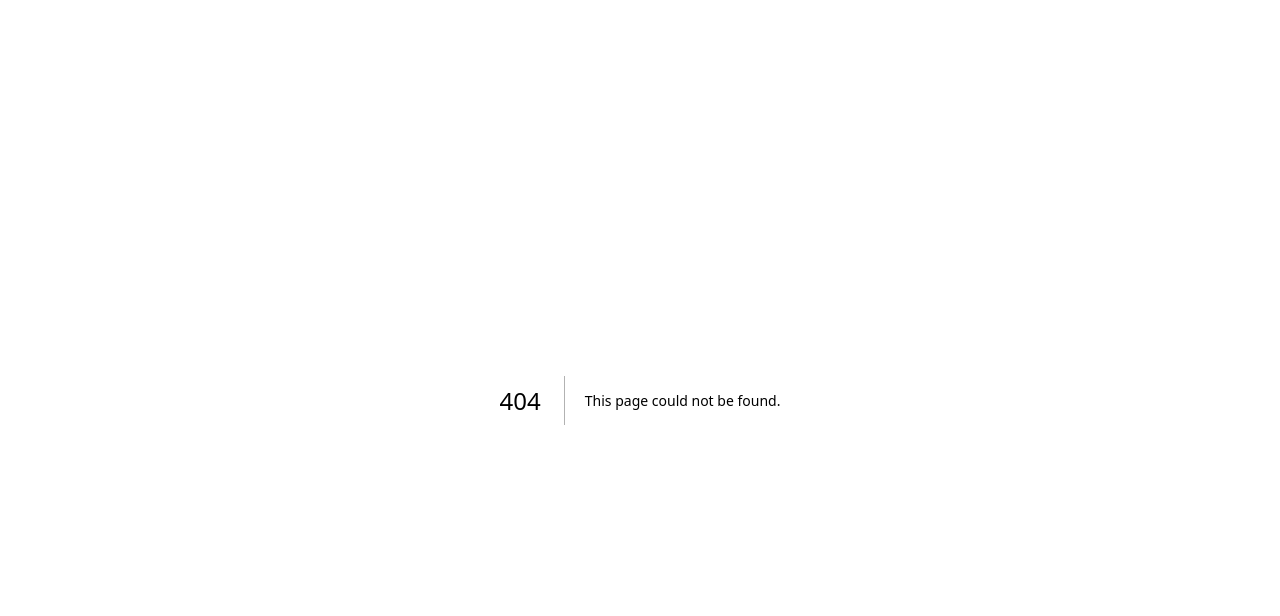
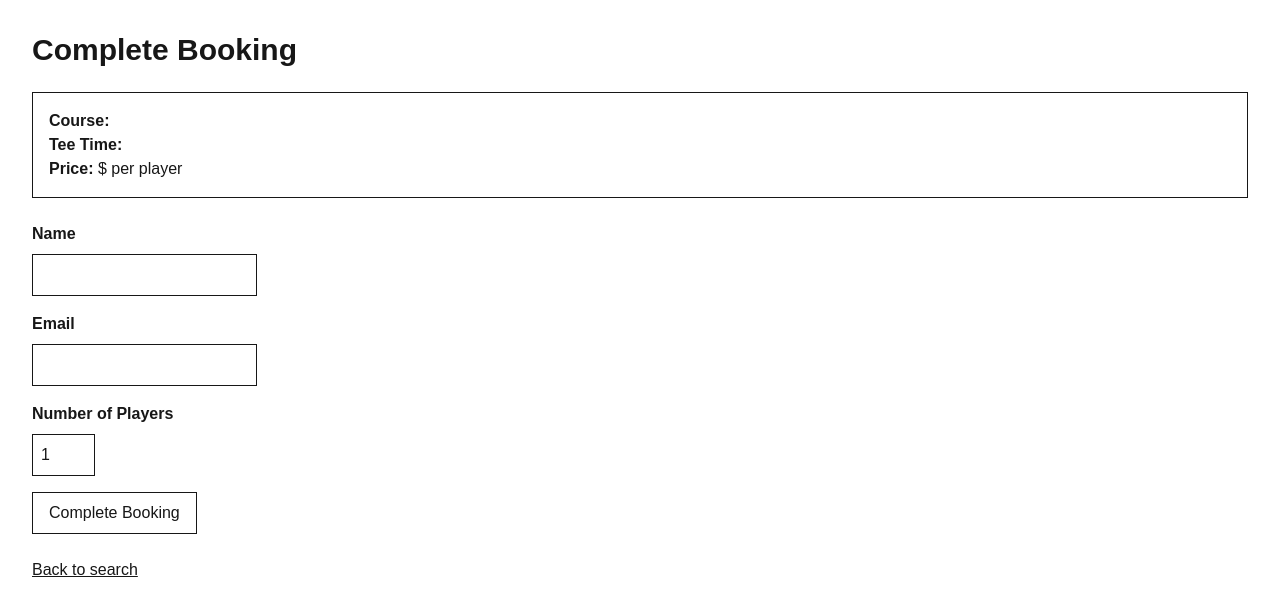
Before and after one commit to evanpaulsmith/golftime-portfolio, a Next.js app: page /booking in a window 1280 px wide. Before the commit this address had no page. Shown: the top 616 px of the page. Built offline with nearby package versions, Linux system fonts and the light colour scheme.

Commit message:
Build booking flow and conversion tracking

```diff
--- /dev/null
+++ b/app/booking/page.tsx
@@ -0,0 +1,131 @@
+"use client";
+
+import { useEffect, useState } from "react";
+import { useSearchParams } from "next/navigation";
+import { trackEvent } from "@/lib/analytics";
+
+export default function BookingPage() {
+  const searchParams = useSearchParams();
+
+  const course = searchParams.get("course");
+  const time = searchParams.get("time");
+  const price = searchParams.get("price");
+  const [name, setName] = useState("");
+const [email, setEmail] = useState("");
+const [players, setPlayers] = useState(1);
+const [bookingComplete, setBookingComplete] = useState(false);
+
+
+  useEffect(() => {
+    if (course && time && price) {
+      trackEvent("BOOKING_STARTED", {
+        course: course,
+        time: time,
+        price: Number(price),
+      });
+    }
+  }, [course, time, price]);
+
+  function handleBookingSubmit(event: React.FormEvent<HTMLFormElement>) {
+    event.preventDefault();
+
+    trackEvent("BOOKING_COMPLETED", {
+      course: course,
+      time: time,
+      price: Number(price),
+      name: name,
+      email: email,
+      players: players,
+      totalPrice: Number(price) * players,
+    });
+
+    setBookingComplete(true);
+  }
+
+  return (
+    <main className="p-8">
+      <h1 className="text-3xl font-bold">Complete Booking</h1>
+
+      <div className="mt-6 border p-4">
+        <p>
+          <strong>Course:</strong> {course}
+        </p>
+
+        <p>
+          <strong>Tee Time:</strong> {time}
+        </p>
+
+        <p>
+          <strong>Price:</strong> ${price} per player
+        </p>
+      </div>
+
+      {!bookingComplete ? (
+        <form onSubmit={handleBookingSubmit} className="mt-6">
+          <div className="mb-4">
+            <label htmlFor="name" className="block font-semibold">
+              Name
+            </label>
+
+            <input
+              id="name"
+              type="text"
+              value={name}
+              onChange={(event) => setName(event.target.value)}
+              className="mt-2 border p-2"
+              required
+            />
+          </div>
+
+          <div className="mb-4">
+            <label htmlFor="email" className="block font-semibold">
+              Email
+            </label>
+
+            <input
+              id="email"
+              type="email"
+              value={email}
+              onChange={(event) => setEmail(event.target.value)}
+              className="mt-2 border p-2"
+              required
+            />
+          </div>
+
+          <div className="mb-4">
+            <label htmlFor="players" className="block font-semibold">
+              Number of Players
+            </label>
+
+            <input
+              id="players"
+              type="number"
+              min="1"
+              max="4"
+              value={players}
+              onChange={(event) => setPlayers(Number(event.target.value))}
+              className="mt-2 border p-2"
+            />
+          </div>
+
+          <button type="submit" className="border px-4 py-2">
+            Complete Booking
+          </button>
+        </form>
+      ) : (
+        <div className="mt-6 border p-4">
+          <h2 className="text-xl font-bold">Booking Complete</h2>
+          <p className="mt-2">
+            Your booking has been recorded for this demo.
+          </p>
+        </div>
+      )}
+
+      <div className="mt-6">
+        <a className="underline" href="/search">
+          Back to search
+        </a>
+      </div>
+    </main>
+  );
+}
--- a/app/search/page.tsx
+++ b/app/search/page.tsx
@@ -1,11 +1,16 @@
 "use client";
 
 import { useState } from "react";
+import { useRouter } from "next/navigation";
 import { trackEvent } from "@/lib/analytics";
 
+
 export default function SearchPage() {
-  const [location, setLocation] = useState("");
-  const [searchedLocation, setSearchedLocation] = useState("");
+    const router = useRouter();
+
+    const [location, setLocation] = useState("");
+    const [searchedLocation, setSearchedLocation] = useState("");
+
 
   function handleSearch(event: React.FormEvent<HTMLFormElement>) {
     event.preventDefault();
@@ -27,6 +32,11 @@ export default function SearchPage() {
         time: time,
         price: price,
       });
+      router.push(
+        `/booking?course=${encodeURIComponent(course)}&time=${encodeURIComponent(
+          time
+        )}&price=${price}`
+      );
     }
 
 
```
